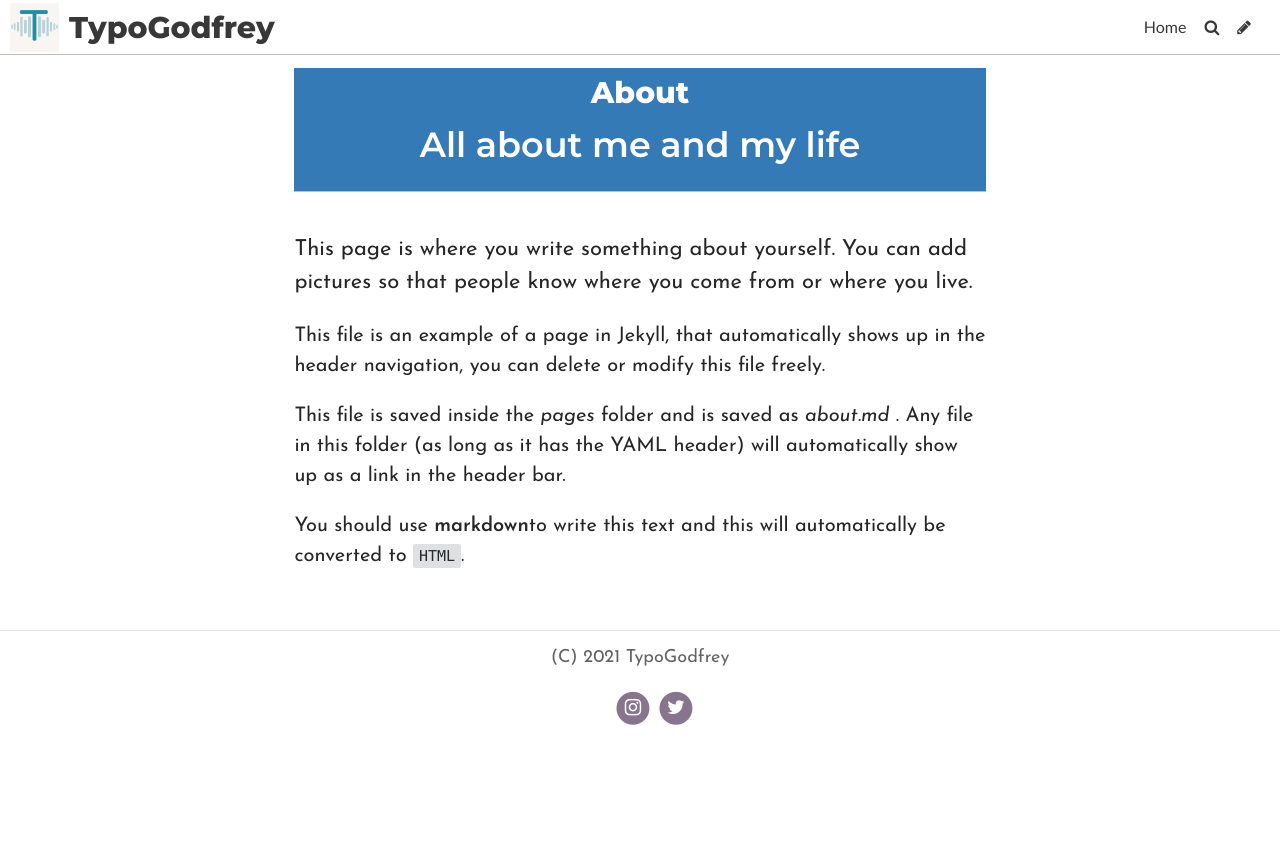
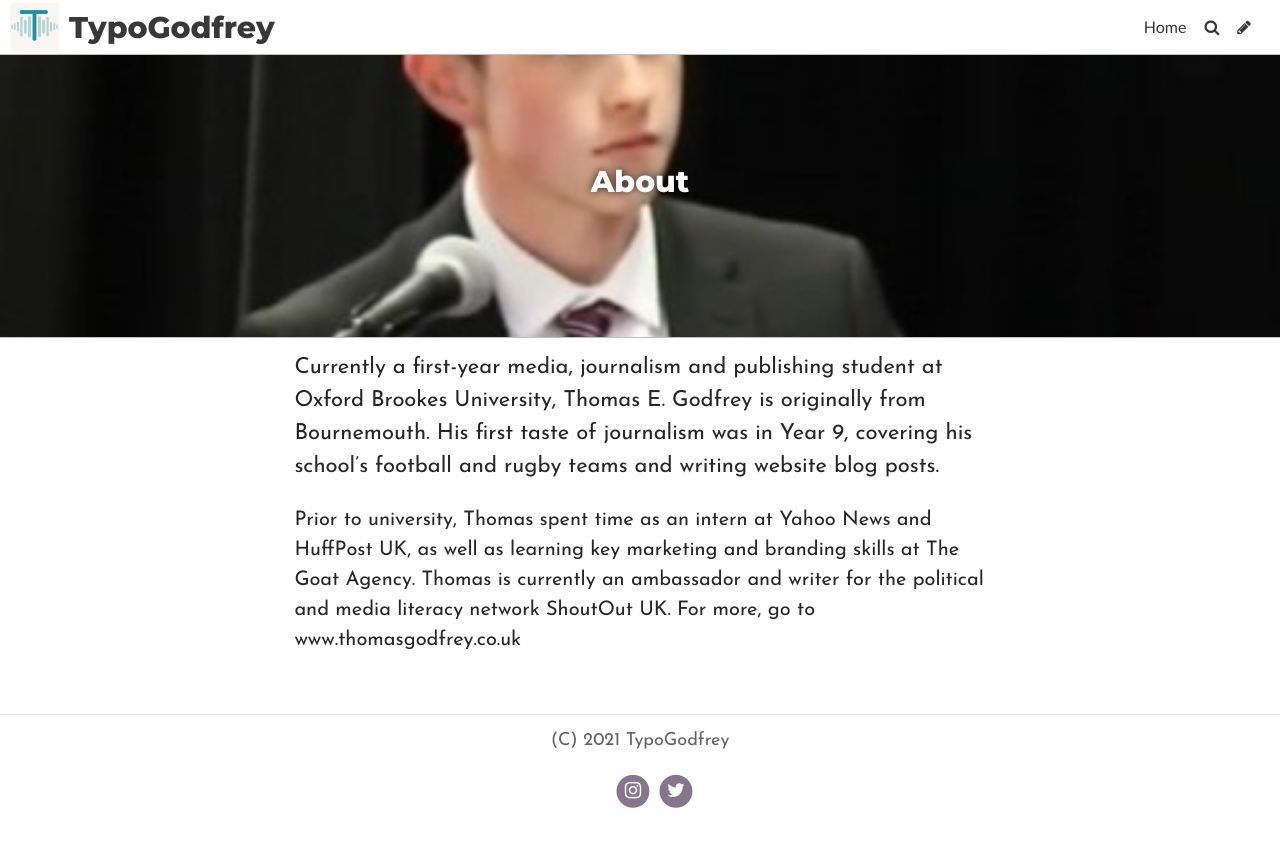
Before and after one commit to thomasgodfrey48/destinationunknown, a Jekyll site: the page built from pages/about.md, in a window 1280 px wide. Shown: the top 847 px of the page. Built offline with Jekyll 4.4.1, drawn with Linux system fonts in a browser that asks for light colours; some web fonts are replaced.

Commit message:
Update Page “about”

```diff
--- a/pages/about.md
+++ b/pages/about.md
@@ -1,20 +1,16 @@
 ---
-layout: page
+header_feature_image: /uploads/log.jpg
 title: About
+image: ../uploads/4c03bc63dcf9853e050dd688b0d05772.jpeg
+subtitle: ""
 permalink: /about/
 date: 2020-06-29T15:36:12.231Z
-header_feature_image: /uploads/log.jpg
+layout: page
 published: true
-subtitle: All about me and my life
 tags: null
 description: null
 show: false
 ---
+Currently a first-year media, journalism and publishing student at Oxford Brookes University, Thomas E. Godfrey is originally from Bournemouth. His first taste of journalism was in Year 9, covering his school’s football and rugby teams and writing website blog posts.
 
-This page is where you write something about yourself. You can add pictures so that people know where you come from or where you live.
-
-This file is an example of a page in Jekyll, that automatically shows up in the header navigation, you can delete or modify this file freely.
-
-This file is saved inside the _pages_ folder and is saved as _about.md_ . Any file in this folder (as long as it has  the YAML header) will automatically show up as a link in the header bar.
-
-You should use **markdown**to write this text and this will automatically be converted to `HTML`.
+Prior to university, Thomas spent time as an intern at Yahoo News and HuffPost UK, as well as learning key marketing and branding skills at The Goat Agency. Thomas is currently an ambassador and writer for the political and media literacy network ShoutOut UK. For more, go to www.thomasgodfrey.co.uk
```
Also changed, not shown: uploads/4c03bc63dcf9853e050dd688b0d05772.jpeg (added).
